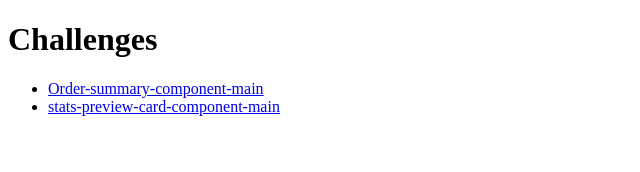
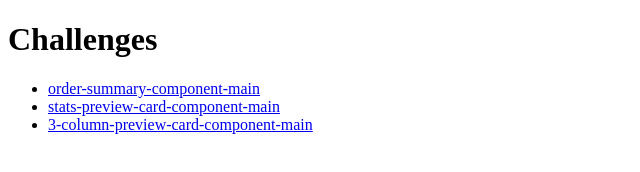
Before and after one commit to nauski/frontendmentor.io, a plain HTML site: page index.html in a window 1280 px wide. Shown: the whole page, without its empty margins (0-640 px from the left). Drawn offline with Linux system fonts and the light colour scheme.

Commit message:
added link

```diff
--- a/index.html
+++ b/index.html
@@ -12,10 +12,13 @@
     <h1>Challenges</h1>
     <ul>
         <li>
-            <a href="order-summary-component-main/">Order-summary-component-main</a>
+            <a href="order-summary-component-main/">order-summary-component-main</a>
         </li>
         <li>
             <a href="stats-preview-card-component-main/">stats-preview-card-component-main</a>
+        </li>
+        <li>
+            <a href="3-column-preview-card-component-main/">3-column-preview-card-component-main</a>
         </li>
     </ul>
 
```
